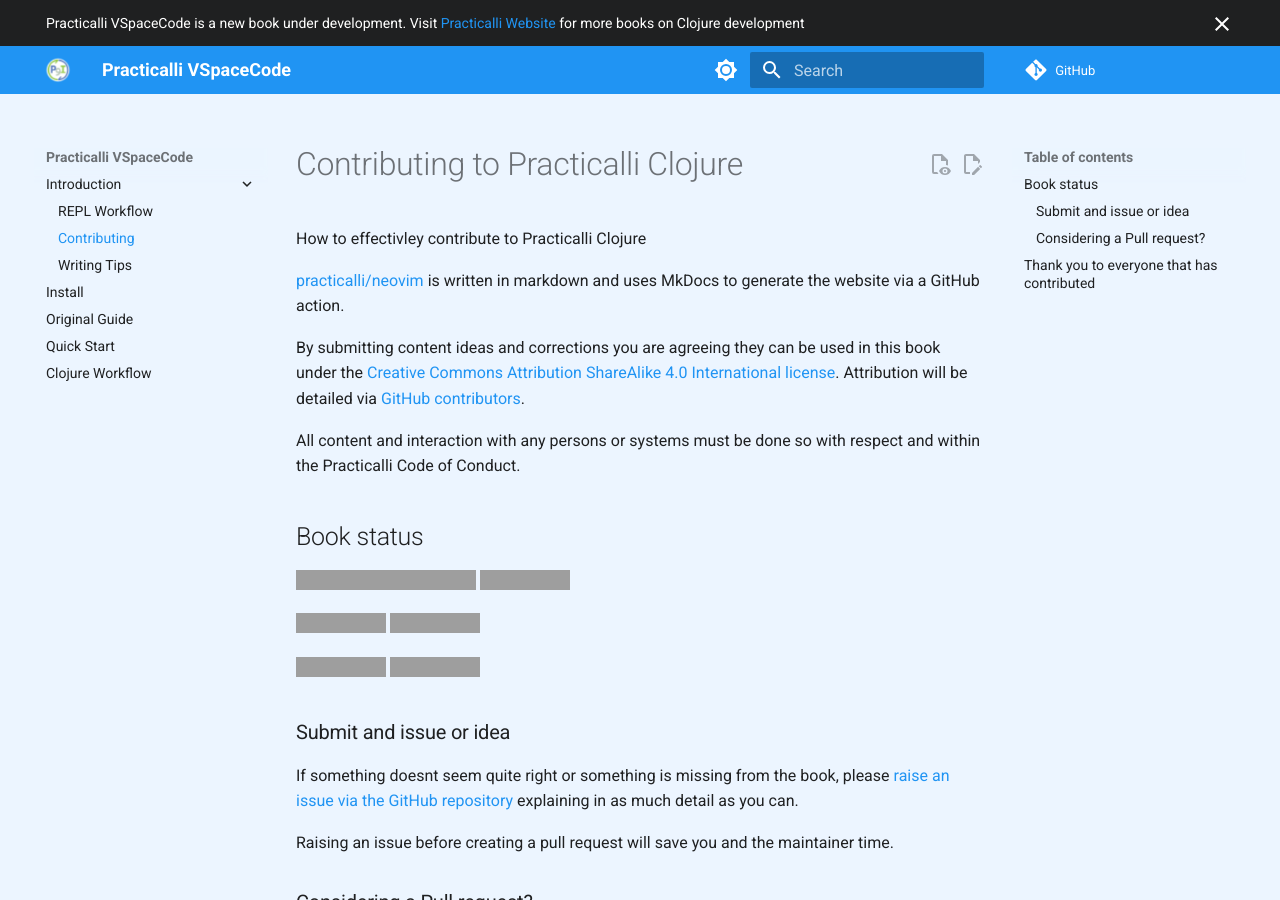
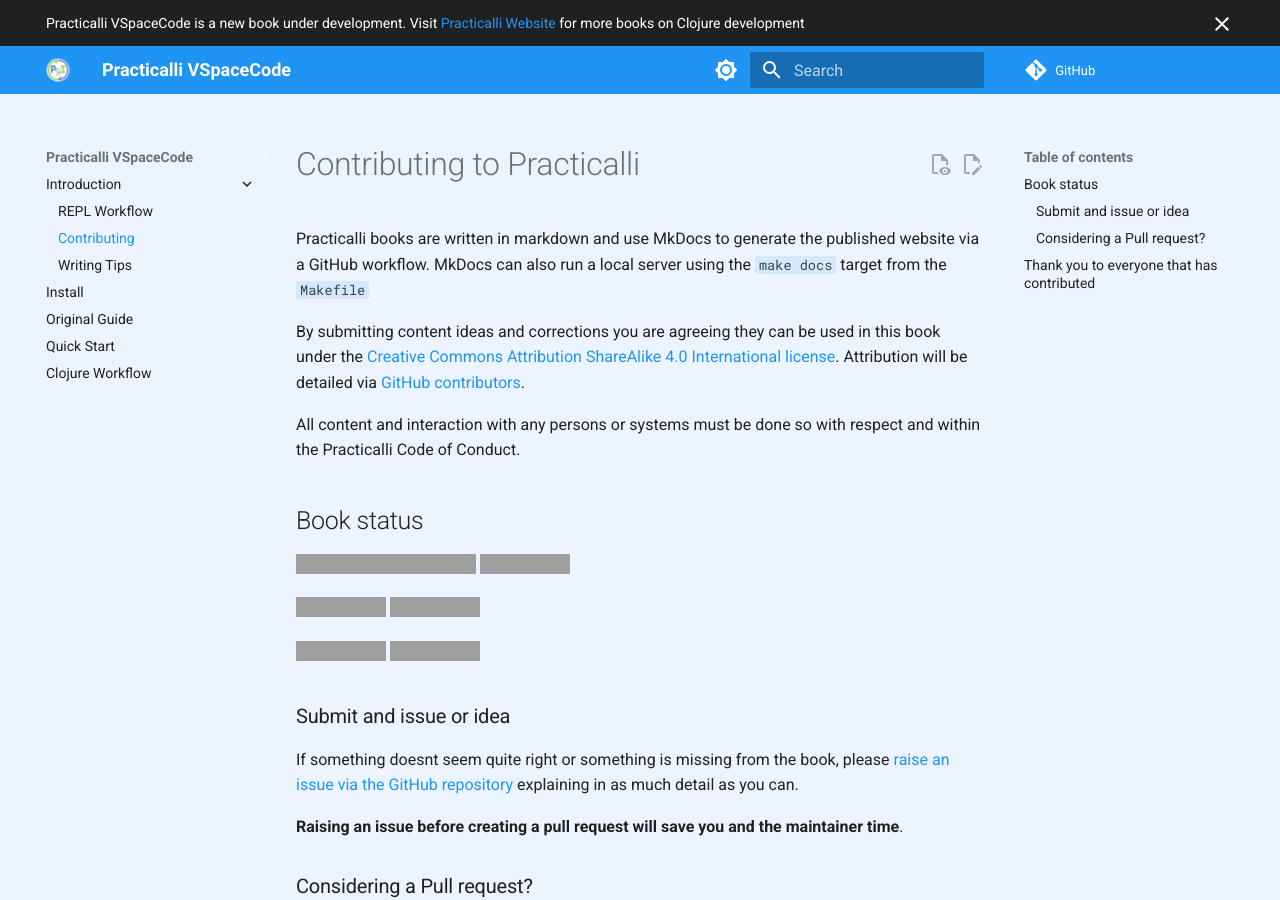
Before and after one commit to practicalli/vspacecode, an MkDocs documentation site: the page built from docs/introduction/contributing.md, in a window 1280 px wide and 900 px high, cut to the strip 0-900 px from the top of the window. Built offline with MkDocs 1.6.1 and Material for MkDocs 9.7.7, drawn with Linux system fonts in a browser that asks for light colours; plug-ins that fetch from the network failed and are left out; comment, search, counter and statistics services are not loaded; grey boxes are pictures that could not be loaded.

Commit message:
intro: update contributing guide

```diff
--- a/docs/introduction/contributing.md
+++ b/docs/introduction/contributing.md
@@ -1,13 +1,10 @@
-# Contributing to Practicalli Clojure
+# Contributing to Practicalli
 
-How to effectivley contribute to Practicalli Clojure
-
-[practicalli/neovim](https://github.com/practicalli/clojure/){target=_blank} is written in markdown and uses MkDocs to generate the website via a GitHub action.
+Practicalli books are written in markdown and use MkDocs to generate the published website via a GitHub workflow.  MkDocs can also run a local server using the `make docs` target from the `Makefile`
 
 By submitting content ideas and corrections you are agreeing they can be used in this book under the [Creative Commons Attribution ShareAlike 4.0 International license](https://creativecommons.org/licenses/by-sa/4.0/){target=_blank}.  Attribution will be detailed via [GitHub contributors](https://github.com/practicalli/clojure/graphs/contributors){target=_blank}.
 
 All content and interaction with any persons or systems must be done so with respect and within the Practicalli Code of Conduct.
-
 
 ## Book status
 
@@ -25,7 +22,7 @@
 
 If something doesnt seem quite right or something is missing from the book, please [raise an issue via the GitHub repository](https://github.com/practicalli/clojure/issues){target=_blank} explaining in as much detail as you can.
 
-Raising an issue before creating a pull request will save you and the maintainer time.
+**Raising an issue before creating a pull request will save you and the maintainer time**.
 
 
 ### Considering a Pull request?
```
